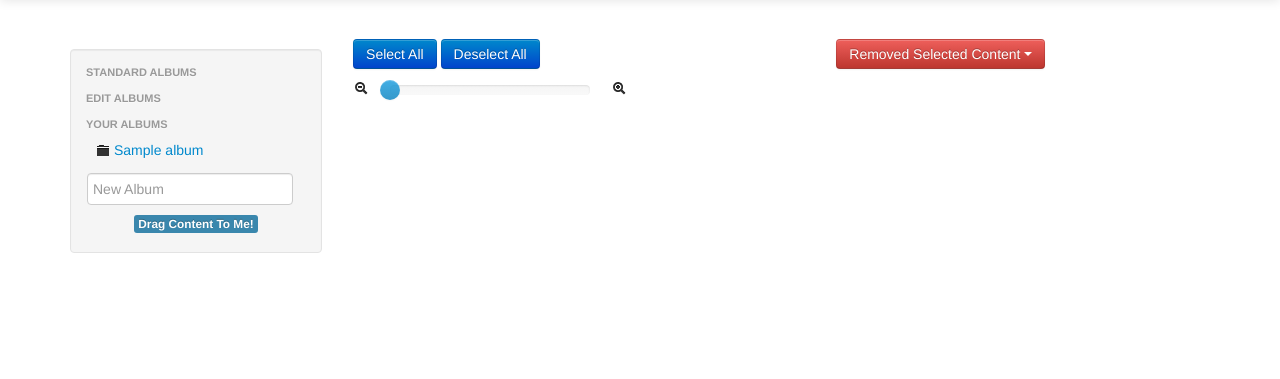
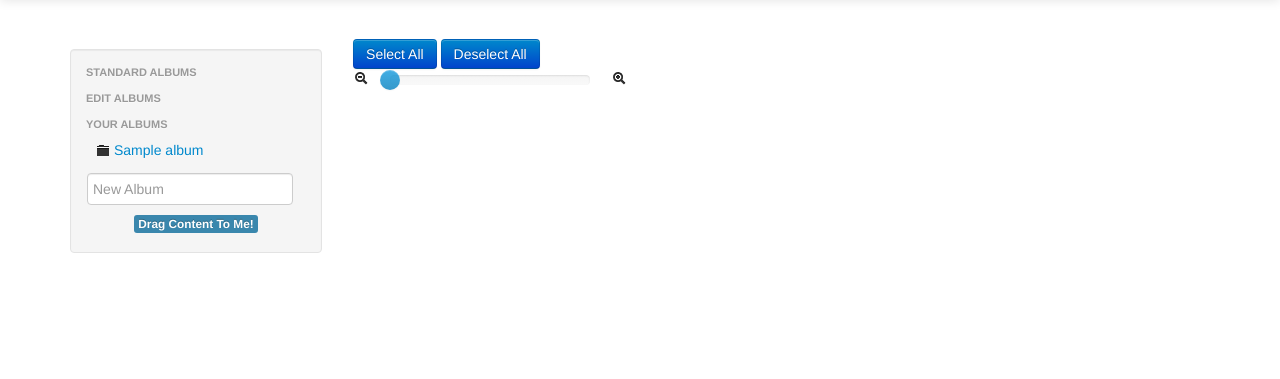
Before and after one commit to jhelbert/coshare, a Python web app: template main/templates/browse.html in a window 1280 px wide. Shown: the part 41-420 px from the top of the page. Run offline with Jinja, Linux system fonts and the light colour scheme; the template is opened without the code that fills it: most values are stand-ins (such as "Sample title", 1, 10 or a date in 2020); some libraries are stand-ins or nearby versions; some web fonts are replaced.

Commit message:
remove selected content button improved

```diff
--- a/main/templates/browse.html
+++ b/main/templates/browse.html
@@ -147,7 +147,7 @@ The model will propagate the appropriate effects.s
     link.setAttribute("class", "album-link");
     link.setAttribute("class", "album-name");
     var nameSpan = document.createElement("span");
-    link.setAttribute("href","/browse/?id=" + e.album.id);
+    link.setAttribute("href","#"); //"/browse/?id=" + e.album.id
     if (e.album.is_user_generated()) {
       var option = document.createElement("option");
       option.text = e.album.get_name();
@@ -251,6 +251,14 @@ var make_droppable = function(album, album_div) {
 
 /*********** SELECT ALBUM LISTENER ********/
 model.addEventListener("select_album", function(e) {
+  $("#remove_button")[0].style.display = "none";
+  var dropdown = $('#remove_dropdown')[0];
+  dropdown.innerHTML = "";
+  if (e.album.name != "All Content" && e.album.name != "Recently Added" && e.album.name && "Recently Favorited") {
+    $('#remove_dropdown').append('<li><a href="#" onclick="remove_from_album()">From Album</a></li>');
+
+  }
+$('#remove_dropdown').append('<li><a href="#" onclick="remove_from_site()">From Website</a></li>');
   for (var i in model.albums) {
     var album = model.albums[i];
     update_queue_size(album, album.get_contents().length);
@@ -399,6 +407,7 @@ model.addEventListener("remove_content", function(e) {
 
 /****** SELECT CONTENT LISETENER ********/
 model.addEventListener("select_content", function(e) {
+  $("#remove_button")[0].style.display = "block";
   update_selection_count();
   last_clicked_content = e.content;
   var content_div = $("#content-" + e.content.id);
@@ -422,6 +431,10 @@ model.addEventListener("select_content", function(e) {
   })});
 
 model.addEventListener("deselect_content", function(e) {
+  if (model.get_num_selected_contents() == 0 ) {
+  $("#remove_button")[0].style.display = "none";
+
+  }
   update_selection_count();
   last_clicked_content = e.content;
   var content_div = $("#content-" + e.content.id);
@@ -833,11 +846,11 @@ function remove_from_site() {
           <div class="span5">
             <p class="pull-right">
               <div class="btn-group">
-                <a class="btn dropdown-toggle btn-danger" data-toggle="dropdown" href="#">
-                  Removed Selected Content
+                <a id="remove_button" class="btn dropdown-toggle btn-danger" data-toggle="dropdown" href="#">
+                  Remove Selected Content
                   <span class="caret"></span>
                 </a>
-                <ul class="dropdown-menu">
+                <ul class="dropdown-menu" id="remove_dropdown">
                  <li><a href="#" onclick="remove_from_album()">From Album</a></li>
                  <li><a href="#" onclick="remove_from_site()">From Website</a></li>
                 </ul>
```
